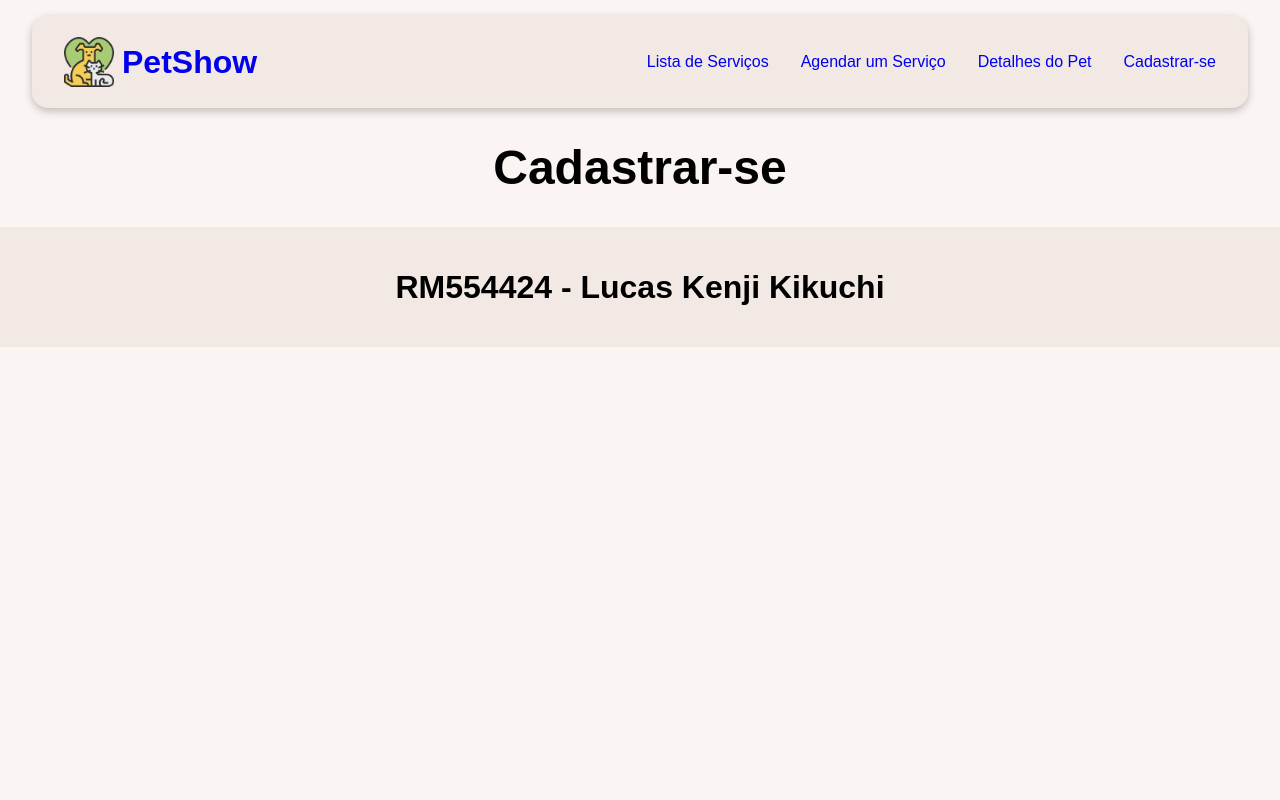
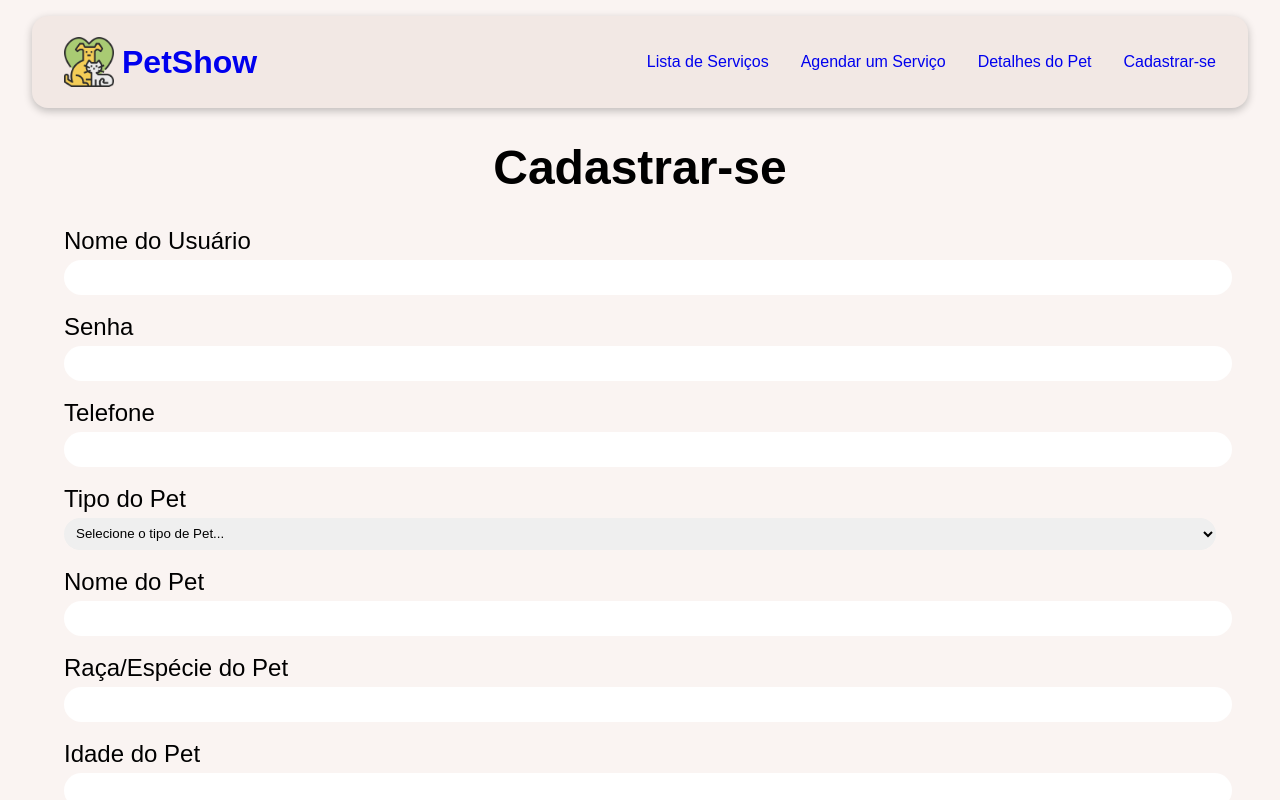
Before and after one commit to dinozindev/front_aulas, a Next.js app in the folder cp-5/: page /cadastro-usuario in a window 1280 px wide. Shown: the top 800 px of the page. Built offline with nearby package versions, Linux system fonts and the light colour scheme; a web font is replaced by a local one.

Commit message:
avançando no cadastro do usuario

```diff
--- a/cp-5/public/style/style.css
+++ b/cp-5/public/style/style.css
@@ -135,7 +135,7 @@ footer {
 
 }
 
-main {
+.main__page {
     width: 100%;
     height: 90%;
     display:flex;
@@ -159,14 +159,28 @@ main img {
     box-shadow: rgba(50, 50, 93, 0.25) 0px 30px 60px -12px inset, rgba(0, 0, 0, 0.3) 0px 18px 36px -18px inset;
 }
 
-.home__link {
+.home__link, .denied__div a {
     background-color: #ec4917;
     padding: 0.5rem 1.5rem;
     color: white;
     border-radius: 12px;
 }
 
-.home__link:hover {
+.home__link:hover, .denied__div a:hover {
     background-color: #aa543a;
     transition: 0.5s;
 }
+
+.main__denied {
+    width:100%;
+    height: 90%;
+    display: flex;
+    flex-direction: column;
+    margin-top: 9rem;
+    align-items: center;
+}
+
+.denied__div {
+    display: flex;
+    gap: 2rem;
+}
--- a/cp-5/src/app/cadastro-usuario/page.tsx
+++ b/cp-5/src/app/cadastro-usuario/page.tsx
@@ -1,8 +1,71 @@
+'use client'
+import { yupResolver } from "@hookform/resolvers/yup";
+import { useRouter } from "next/navigation";
+import { useEffect, useState } from "react";
+import { useForm } from "react-hook-form";
+import * as yup from 'yup';
+
+const schema = yup.object().shape({
+    nome: yup.string().required('Nome do usuário é obrigatório'),
+    senha: yup.string().required('A senha é obrigatória.'),
+    proprietario_tel: yup.string().length(11, 'Telefone deve ter 11 dígitos.').required('O nome do proprietário é obrigatório'),
+    tipo_pet: yup.string().required('O tipo do pet é obrigatório'),
+    nome_pet: yup.string().required('O nome do pet é obrigatório'),
+    raca_pet: yup.string().required('A raça/espécie do pet é obrigatória'),
+    idade_pet: yup.number().required('A idade do pet é obrigatória.')
+})
 
 const CadastroUsuarioPage = () => {
+
+    const {register, handleSubmit, formState : {errors}} = useForm({resolver: yupResolver(schema)})
     return (
         <>
         <h1 className="page__title">Cadastrar-se</h1>
+        <form>
+        <label>Nome do Usuário
+            <input type="text" {...register('nome')} />
+            <span className="input__error">{errors.nome?.message}</span>
+        </label>
+        <br />
+        <label>Senha
+            <input type="text" {...register('senha')} />
+            <span className="input__error">{errors.senha?.message}</span>
+        </label>
+        <br />
+        <label>Telefone
+            <input type="text" {...register('proprietario_tel')} />
+            <span className="input__error">{errors.proprietario_tel?.message}</span>
+        </label>
+        <br />
+        <label>Tipo do Pet
+            <select {...register('tipo_pet')}>
+            <option value="" disabled selected>Selecione o tipo de Pet...</option>
+            <option value="Cachorro">Cachorro</option>
+            <option value="Gato">Gato</option>
+            <option value="Pássaro">Pássaro</option>
+            <option value="Peixe">Peixe</option>
+            <option value="Roedor">Roedor</option>
+            </select>
+            <span className="input__error">{errors.tipo_pet?.message}</span>
+        </label>
+        <br />
+        <label>Nome do Pet
+            <input type="text" {...register('nome_pet')} />
+            <span className="input__error">{errors.nome_pet?.message}</span>
+        </label>
+        <br />
+        <label>Raça/Espécie do Pet
+            <input type="text" {...register('raca_pet')} />
+            <span className="input__error">{errors.raca_pet?.message}</span>
+        </label>
+        <br />
+        <label>Idade do Pet
+            <input type="text" {...register('idade_pet')} />
+            <span className="input__error">{errors.idade_pet?.message}</span>
+        </label>
+        <br />
+        <input type="submit" className="input__submit" />
+        </form>
         </>
     )
 }
--- a/cp-5/src/app/lista-servicos/page.tsx
+++ b/cp-5/src/app/lista-servicos/page.tsx
@@ -1,6 +1,7 @@
 'use client'
 import { useEffect, useState } from "react";
 import CardServico from "../../../components/CardServico";
+
 
 const ServicosPage = () => {
   const [listaServicos, setListaServicos] = useState<any[]>([]);
--- a/cp-5/src/app/page.tsx
+++ b/cp-5/src/app/page.tsx
@@ -8,7 +8,7 @@ import Link from "next/link";
 export default function Home() {
   return (
     <>
-    <main>
+    <main className="main__page">
       <div>
         <h1>Tudo que seu Pet precisa!</h1>
         <p>Tosas, Banhos, Estádias e muito mais!</p>
```
Also changed, not shown: cp-5/src/app/acesso-negado/page.tsx (added, +18 -0 lines), cp-5/src/app/cadastro-servico/page.tsx (+11 -30 lines).
